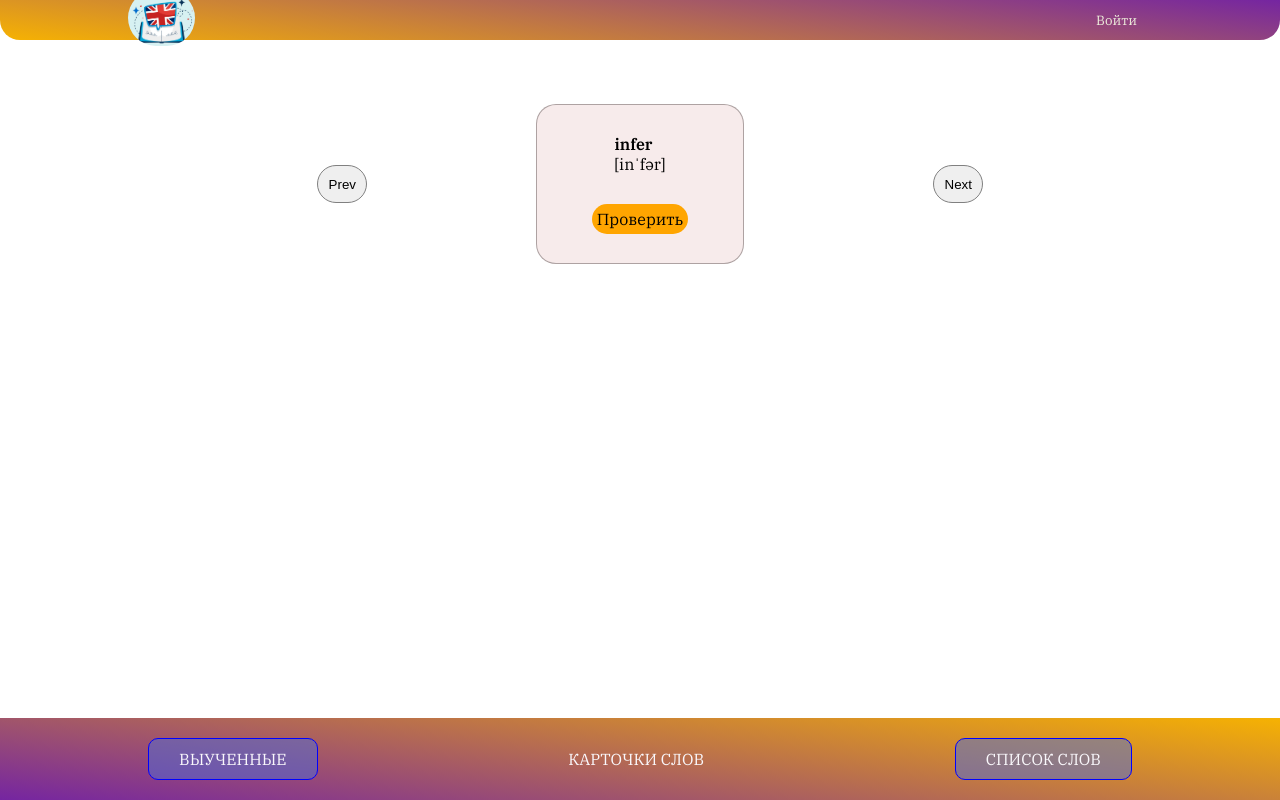
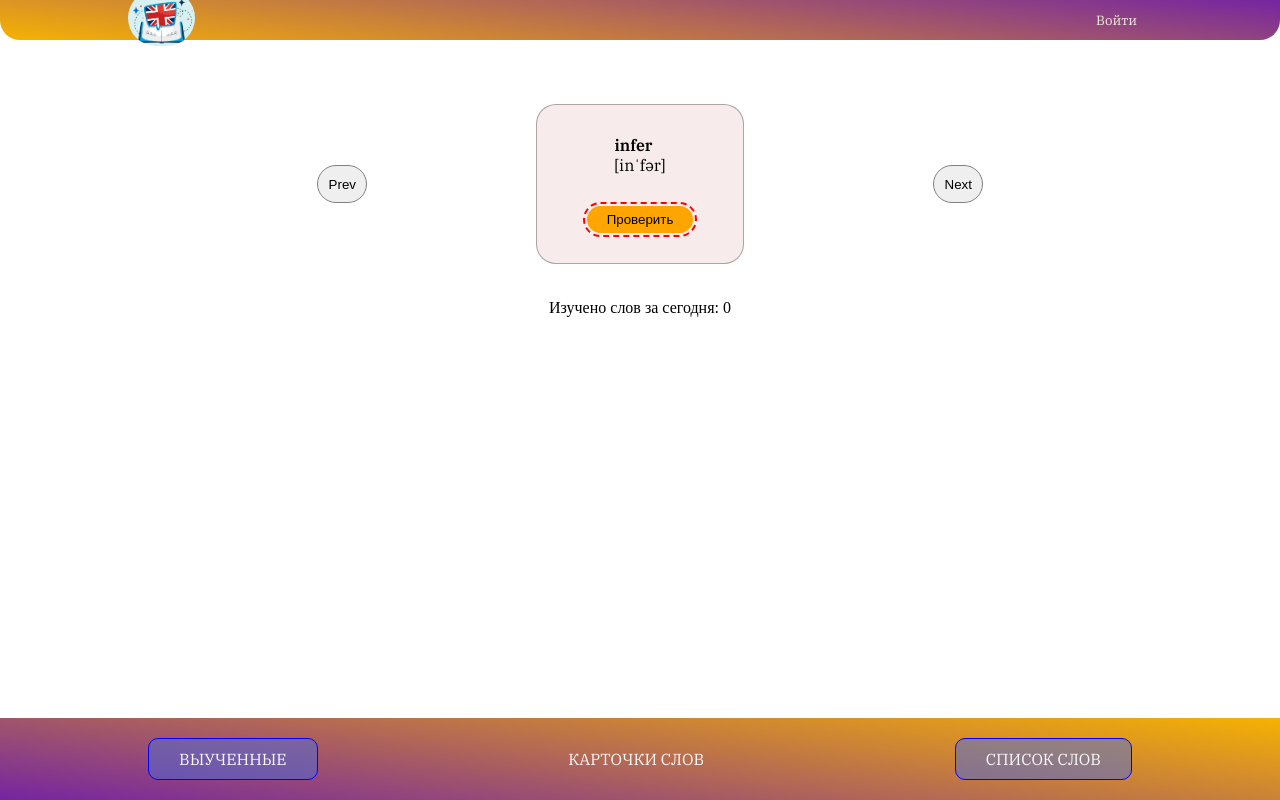
Before and after one commit to Chuchundra009/react-project-module, a React (Vite) app: page /card in a window 1280 px wide. Built offline with nearby package versions, Linux system fonts and the light colour scheme.

Commit message:
added a counter

```diff
--- a/src/components/App/App.jsx
+++ b/src/components/App/App.jsx
@@ -1,7 +1,6 @@
 import "./App.scss";
 import Header from "../Header/Header";
 import Footer from "../Footer/Footer";
-// import MainTable from "../MainTable/MainTable";
 import { Routes, Route, BrowserRouter } from "react-router-dom";
 import {Card, Home, Error, Ready, Table} from '../../Pages'
 
--- a/src/components/CardText/CardText.jsx
+++ b/src/components/CardText/CardText.jsx
@@ -1,36 +1,50 @@
-import './CardText.scss'
-import { useState } from 'react';
-import data from '../../data.json';
+import "./CardText.scss";
+import { forwardRef, useState } from "react";
+// import data from '../../data.json';
 
-
-export default function CardText({ english, transcription, russian }) {
-
+const CardText = forwardRef(function CardText(props, ref) {
+    const { english,transcription,russian,addNum} = props;
   const [stText, setStText] = useState(true);
 
-    // let cardText = data[1];
-
   function offSeeText() {
-        setStText(false)
+    setStText(false);
   }
 
   function onSeeText() {
-        setStText(true)
+    setStText(false);//если не хотим менять еще раз на кнопку
+    // setStText(true);// меняется на кнопку и при повторном нажатии заносится +2 и тд к изученному слову
   }
 
+  function handleClick() {
+    offSeeText(),
+    addNum();
+  }
 
   return (
-        <div className='scard'>
-            <div className='scard__container'>
-                <div className='scard__block'>
-                    <h4 className='scard__block-word'>{english}</h4>
-                    <p className='scard__block-transcr'>{transcription}</p>
+    <div className="scard">
+      <div className="scard__container">
+        <div className="scard__block">
+          <h4 className="scard__block-word">{english}</h4>
+          <p className="scard__block-transcr">{transcription}</p>
         </div>
-                <div className='scard__change'>
+        <div className="scard__change">
           {stText ? (
-                        <p className='scard__change-text' onClick={offSeeText}>Проверить</p>) : (
-                        <p className='scard__change-translation' onClick={onSeeText}>{russian}</p>)}
+            <button
+              className="scard__change-text"
+              onClick={handleClick}
+              ref={ref}
+            >
+              Проверить
+            </button>
+          ) : (
+            <p className="scard__change-translation" onClick={onSeeText}>
+              {russian}
+            </p>
+          )}
         </div>
       </div>
     </div>
-    )
-}
+  );
+});
+
+export default CardText;
--- a/src/components/CardText/CardText.scss
+++ b/src/components/CardText/CardText.scss
@@ -27,9 +27,15 @@
 
     &__change-text{
         background-color: orange;
-        padding: 5px;
+        padding: 6px 20px;
         border-radius: 20px;
+        border: none;
         cursor: pointer;
+    }
+
+    &__change-text:focus{
+        outline: 2px dashed red;
+        outline-offset: 2px;
     }
 
     &__change-translation{
@@ -37,4 +43,8 @@
         color: rgb(5, 80, 5);
         cursor: pointer;
     }
+
+    &__change{
+        user-select: none;
+    }
 }
--- a/src/components/Footer/Footer.scss
+++ b/src/components/Footer/Footer.scss
@@ -9,7 +9,6 @@
     bottom: 0;
     display: flex;
     justify-content: center;
-    // height: 5vh;
     width: 100%;
 
   background: linear-gradient(7deg, rgba(117,37,161,1) 0%, rgba(246,178,2,1) 100%);
--- a/src/components/SectionCard/SectionCard.jsx
+++ b/src/components/SectionCard/SectionCard.jsx
@@ -1,11 +1,18 @@
 import './SectionCard.scss';
 import data from '../../data.json';
-import { useState } from 'react';
+import { useEffect, useRef, useState } from 'react';
 import CardText from '../CardText/CardText';
 
 
 export default function SectionCard() {
   const [indexText, setIndexText] = useState(0);
+  const [num, setNum] = useState([0]);
+
+  const btnRef = useRef();
+
+  useEffect(() =>{
+    btnRef.current.focus();
+  },[]);
 
   function prevCard() {
     setIndexText(indexText => ((indexText <= 0) ? (data.length - 1) : (indexText - 1)));
@@ -16,6 +23,11 @@ export default function SectionCard() {
     setIndexText(indexText => ((indexText >= data.length - 1) ? 0 : (indexText + 1)));
   }
 
+  function addNum(){
+    const index = num.length- 1;
+    setNum([...num, num[index]+1]);
+  }
+
   return (
     <section className='card'>
       <div className='card__container'>
@@ -23,12 +35,15 @@ export default function SectionCard() {
           <button className='card__btn-text' onClick={prevCard}>Prev</button>
         </div>
         <div>
-          <CardText key={indexText} {...data[indexText]} />
+          <CardText key={indexText} {...data[indexText]} addNum={addNum} ref={btnRef}/>
         </div>
         <div className='card__btn'>
           <button className='card__btn-text' onClick={nextCard}>Next</button>
         </div>
 
+      </div >
+      <div className='card__teach'>
+        <p>Изучено слов за сегодня: {num.length-1}</p>
       </div>
     </section>
   )
--- a/src/components/SectionCard/SectionCard.scss
+++ b/src/components/SectionCard/SectionCard.scss
@@ -5,6 +5,8 @@
 
 .card{
     display: flex;
+    flex-direction: column;
+    align-items: center;
     justify-content: center;
     margin: 5%;
 
@@ -29,4 +31,8 @@
     &__btn-text:hover{
         background-color: rgb(241, 229, 205);
     }
+
+    &__teach{
+        margin-top: 3%;
+    }
 }
--- a/src/main.jsx
+++ b/src/main.jsx
@@ -2,7 +2,6 @@ import React from 'react'
 import ReactDOM from 'react-dom/client'
 import App from './components/App/App'
 import './style/index.scss'
-import { Routes, Route, Router, BrowserRouter } from "react-router-dom";
 
 ReactDOM.createRoot(document.getElementById('root')).render(
   <React.StrictMode>
```
Also changed, not shown: src/components/TableListWords/TableListWords.jsx (+61 -25 lines). Lines whose indentation alone changed are shown as unchanged.
